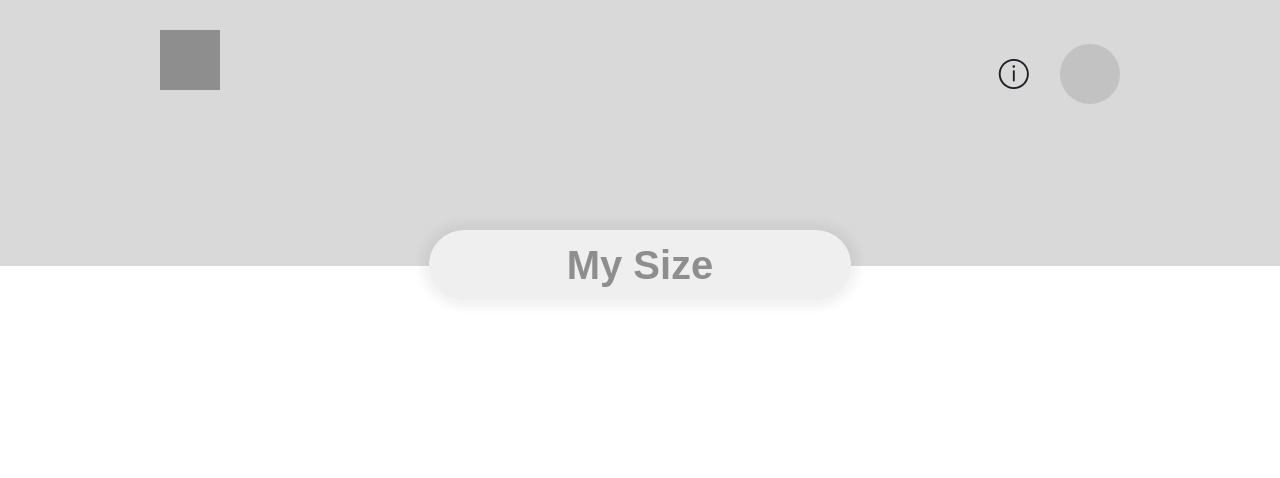
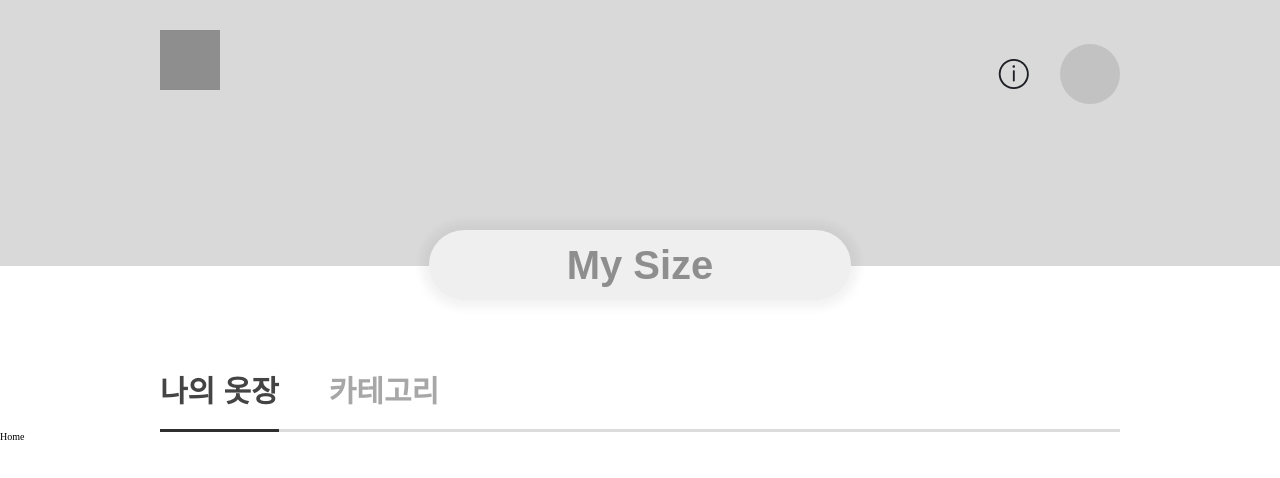
Before and after one commit to OWN-SIZE/onsize-website, a Next.js app: page /home in a window 1280 px wide. Shown: the top 478 px of the page. Built offline with nearby package versions, Linux system fonts and the light colour scheme.

Commit message:
feat: 레이아웃 구조 수정

```diff
--- a/components/common/Layout.tsx
+++ b/components/common/Layout.tsx
@@ -1,19 +1,21 @@
-import { useRouter } from 'next/router';
 import styled from 'styled-components';
 
 import Header from './Header';
+import MenuBar from './MenuBar';
 
 interface LayoutProps {
   children: React.ReactNode;
+  noHeader?: boolean;
+  noMenuBar?: boolean;
 }
 
 function Layout(props: LayoutProps) {
-  const { children } = props;
-  const router = useRouter();
+  const { children, noHeader, noMenuBar } = props;
 
   return (
     <Root>
-      {router.asPath === ('/home' || '/category' || '/mypage') ? <Header /> : null}
+      {!noHeader && <Header />}
+      {!noMenuBar && <MenuBar />}
       {children}
     </Root>
   );
--- a/pages/_app.tsx
+++ b/pages/_app.tsx
@@ -3,7 +3,6 @@ import type { AppProps } from 'next/app';
 import GlobalStyle from 'styles/GlobalStyle';
 
 import { AsyncBoundary } from 'components/common/AsyncBoundary';
-import Layout from 'components/common/Layout';
 
 export default function App({ Component, pageProps }: AppProps) {
   const queryClient = new QueryClient({
@@ -18,9 +17,7 @@ export default function App({ Component, pageProps }: AppProps) {
     <QueryClientProvider client={queryClient}>
       <AsyncBoundary>
         <GlobalStyle />
-        <Layout>
-          <Component {...pageProps} />
-        </Layout>
+        <Component {...pageProps} />
       </AsyncBoundary>
     </QueryClientProvider>
   );
--- a/pages/home/index.tsx
+++ b/pages/home/index.tsx
@@ -1,3 +1,5 @@
+import Layout from 'components/common/Layout';
+
 export default function index() {
-  return <div></div>;
+  return <Layout>Home</Layout>;
 }
```
